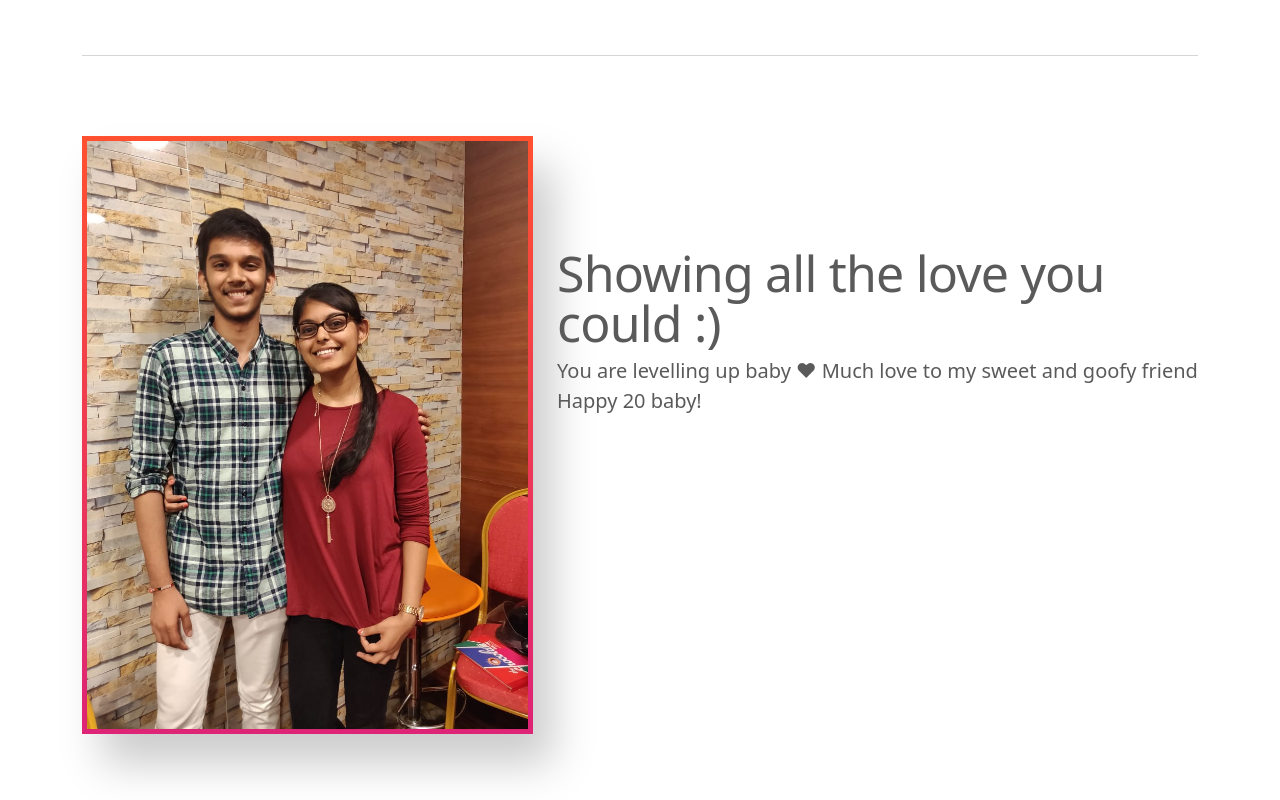
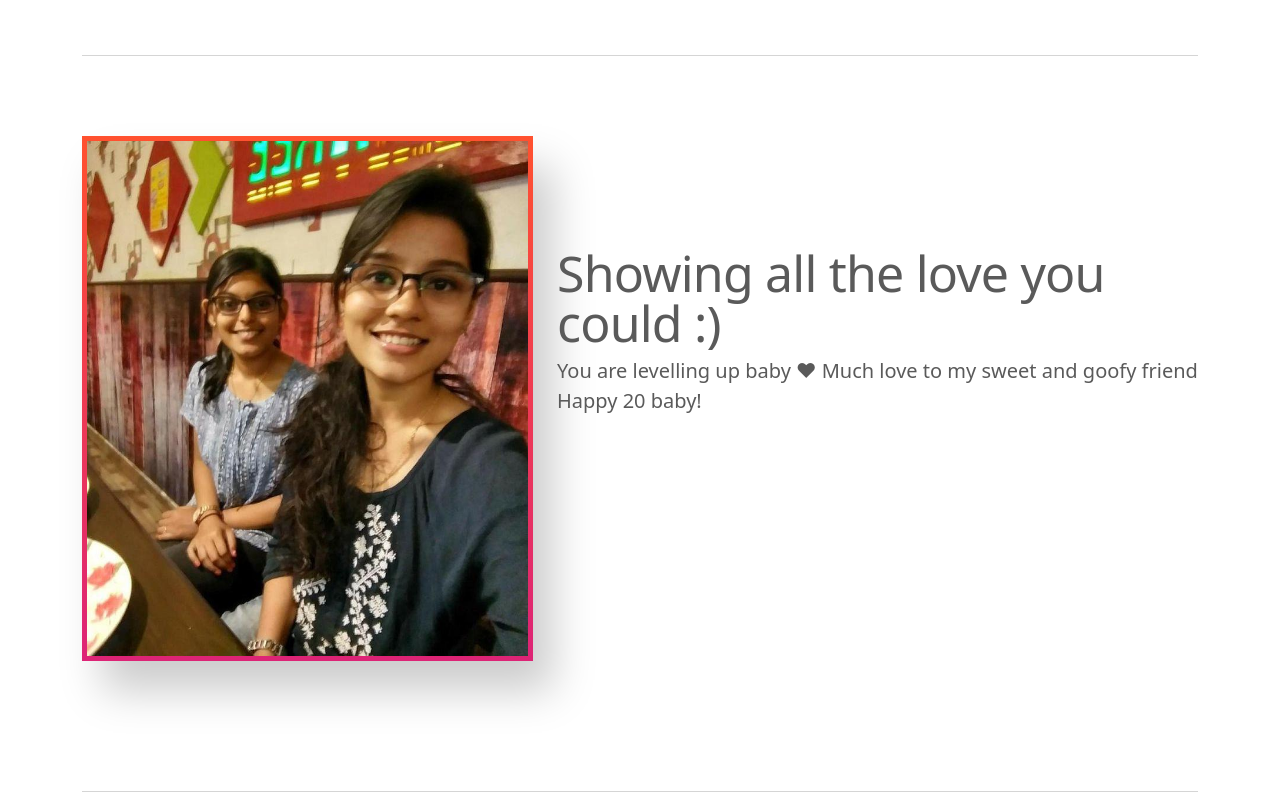
Before and after one commit to sushram-09/BirthdayWebsite, a plain HTML site: page index.html in a window 1280 px wide. Shown: the part 6920-7720 px from the top of the page. Drawn offline with Linux system fonts and the light colour scheme.

Commit message:
Final Pictures

```diff
--- a/index.html
+++ b/index.html
@@ -250,7 +250,7 @@ Happy birthday my cute little sister, wish u good luck for the year ahead!!</p>
 Happy 20 baby!</p>
       </div>
       <div class="col-md-5 order-md-1" data-tilt data-tilt-scale="1.1" data-tilt-glare>
-        <img class="featurette-image img-fluid mx-auto featuretteImg" width="500" height="500" src="./assets/images/shrey.jpeg" alt="">
+        <img class="featurette-image img-fluid mx-auto featuretteImg" width="500" height="500" src="./assets/images/samyu_cropped.jpg" alt="">
 
       </div>
     </div>
@@ -319,7 +319,7 @@ Happy 20 baby!</p>
         <p class="lead">You are my calender and my reminder. I am your clock and your honey bee. Happy birthday Hurreeni.</p>
       </div>
       <div class="col-md-5" data-tilt data-tilt-scale="1.1" data-tilt-glare>
-        <img class="featurette-image img-fluid mx-auto featuretteImg" width="500" height="500" src="./assets/images/sneha.jpeg" alt="">
+        <img class="featurette-image img-fluid mx-auto featuretteImg" width="500" height="500" src="./assets/images/twinkle.jpeg" alt="">
 
       </div>
     </div>
@@ -333,7 +333,7 @@ Happy 20 baby!</p>
           a wonderful 20th birthday- welcome to the roaring 20’s ! (Also I still owe u lunch don’t think I forgot ;) )</p>
       </div>
       <div class="col-md-5 order-md-1" data-tilt data-tilt-scale="1.1" data-tilt-glare>
-        <img class="featurette-image img-fluid mx-auto featuretteImg" width="500" height="500" src="./assets/images/shrey.jpeg" alt="">
+        <img class="featurette-image img-fluid mx-auto featuretteImg" width="500" height="500" src="./assets/images/shruthi.jpeg" alt="">
 
       </div>
     </div>
@@ -349,7 +349,7 @@ You've always been the youngest yet most accomplished one of our group and I can
 I hope you have an amazing birthday and a wonderful year! I'm so glad I met you at Turner and I've been able to watch you grow and achieve so much. I'm glad to have a friend like you! <3</p>
       </div>
       <div class="col-md-5" data-tilt data-tilt-scale="1.1" data-tilt-glare>
-        <img class="featurette-image img-fluid mx-auto featuretteImg" width="500" height="500" src="./assets/images/sneha.jpeg" alt="">
+        <img class="featurette-image img-fluid mx-auto featuretteImg" width="500" height="500" src="./assets/images/hima.jpeg" alt="">
 
       </div>
     </div>
@@ -362,7 +362,7 @@ I hope you have an amazing birthday and a wonderful year! I'm so glad I met you
         <p class="lead">Thank you for being an amazing friend. I 100% know that this year will be one of the best years of your life.</p>
       </div>
       <div class="col-md-5 order-md-1" data-tilt data-tilt-scale="1.1" data-tilt-glare>
-        <img class="featurette-image img-fluid mx-auto featuretteImg" width="500" height="500" src="./assets/images/shrey.jpeg" alt="">
+        <img class="featurette-image img-fluid mx-auto featuretteImg" width="500" height="500" src="./assets/images/sankalp.jpg" alt="">
 
       </div>
     </div>
```
Also changed, not shown: assets/images/hima.jpeg (added), assets/images/samyu_cropped.jpg (added), assets/images/sankalp.jpg (added), assets/images/shruthi.jpeg (added), assets/images/twinkle.jpeg (added).
